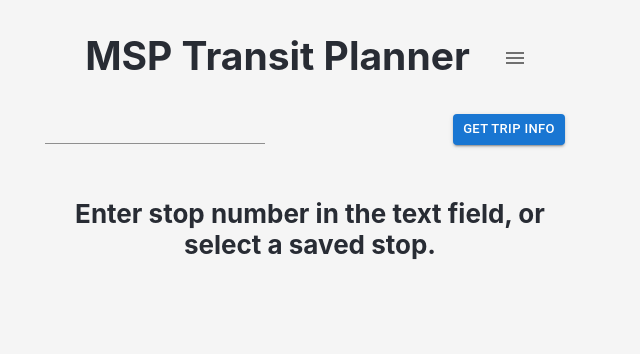
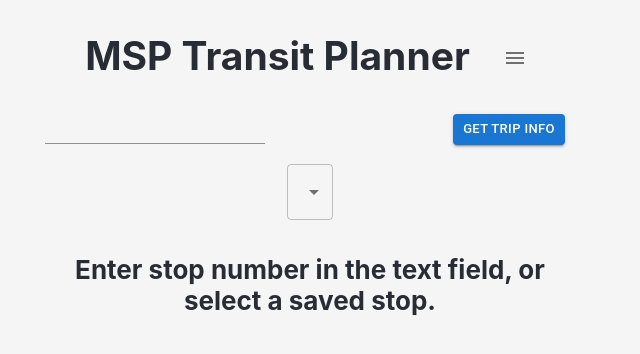
Before and after one commit to cjdufault/msp-next-trip, a React (Create React App) app: page / in a window 1280 px wide. Shown: the top 354 px of the page, without its empty margins (330-970 px from the left). Built offline with nearby package versions, Linux system fonts and the light colour scheme.

Commit message:
refactor stop saves to include stop description

```diff
--- a/src/components/NextTripLookup.jsx
+++ b/src/components/NextTripLookup.jsx
@@ -7,6 +7,8 @@ import TableBody from '@mui/material/TableBody';
 import TableCell from '@mui/material/TableCell';
 import TableRow from '@mui/material/TableRow';
 import TextField from '@mui/material/TextField';
+import Select from '@mui/material/Select';
+import MenuItem from '@mui/material/MenuItem';
 import SaveIcon from '@mui/icons-material/Save';
 import DeleteIcon from '@mui/icons-material/Delete';
 import getNextTrip from '../data/tripData';
@@ -20,6 +22,7 @@ export const NextTripLookup = ({ mapDisplayCallback, currentStop }) => {
   const [statusMessage, setStatusMessage] = useState(defaultStatusMessage);
   const [departures, setDepartures] = useState();
   const [savedStops, setSavedStops] = useState(JSON.parse(localStorage.getItem('savedStops')) ?? []);
+  const [stopDescription, setStopDescription] = useState();
   const [showSaveButton, setShowSaveButton] = useState(false);
   const [showUnSaveButton, setShowUnSaveButton] = useState(false);
   const [internalValue, setInternalValue] = useState(stopNumber);
@@ -38,21 +41,30 @@ export const NextTripLookup = ({ mapDisplayCallback, currentStop }) => {
   };
 
   const handleSaveStop = () => {
-    if (!savedStops.includes(stopNumber)) {
-      let newSavedStops = savedStops.concat(stopNumber);
+
+    let savedStopNumbers = savedStops.map(stop => stop.number);
+
+    if (!savedStopNumbers.includes(stopNumber)) {
+
+      let stopData = {
+        number: stopNumber,
+        description: stopDescription
+      }
+
+      let newSavedStops = savedStops.concat(stopData);
       setSavedStops(newSavedStops);
       localStorage.setItem('savedStops', JSON.stringify(newSavedStops));
     }
   };
 
   const handleUnSaveStop = () => {
-    let newSavedStops = savedStops.filter(stop => stop !== stopNumber);
+    let newSavedStops = savedStops.filter(stop => stop.number !== stopNumber);
     setSavedStops(newSavedStops);
     localStorage.setItem('savedStops', JSON.stringify(newSavedStops));
   };
 
   const handleSelectSavedStop = async (event) => {
-    const savedStop = event.target.innerText;
+    const savedStop = event.target.value;
     setStopNumber(savedStop.trim());
     setInternalValue(savedStop.trim());
     await fetchNextTrips(savedStop);
@@ -63,6 +75,7 @@ export const NextTripLookup = ({ mapDisplayCallback, currentStop }) => {
     const nextTripResult = await getNextTrip(stop);
 
     if (nextTripResult.success) {
+      setStopDescription(nextTripResult.stops[0].description);
       setStatusMessage(nextTripResult.stops[0].description);
       setDepartures(nextTripResult.departures);
     }
@@ -92,7 +105,9 @@ export const NextTripLookup = ({ mapDisplayCallback, currentStop }) => {
     currentSavedStops
   ) => {
     if (currentDepartures) {
-      let stopIsSaved = currentSavedStops.includes(currentStopNumber);
+      let savedStopNumbers = currentSavedStops.map(stop => stop.number);
+
+      let stopIsSaved = savedStopNumbers.includes(currentStopNumber);
       setShowSaveButton(!stopIsSaved);
       setShowUnSaveButton(stopIsSaved);
     }
@@ -162,15 +177,16 @@ export const NextTripLookup = ({ mapDisplayCallback, currentStop }) => {
         </form>
       </div>
       <div className={'saved-stops'}>
-        {savedStops.map(stop =>
-          <Button
-            key={stop}
-            onClick={handleSelectSavedStop}
-            className={'saved-stop-btn'}
-            size={'small'}
-            variant={'outlined'}
-          >{stop}</Button>
-        )}
+        <Select
+          id={'saved-stop-selector'}
+          value={stopNumber}
+          label={'Select a Saved Stop'}
+          onChange={handleSelectSavedStop}
+        >
+          {savedStops.map(stop =>
+            <MenuItem value={stop.number} key={stop.number}>{stop.description}</MenuItem>
+          )}
+        </Select>
       </div>
       <h4 className={'trip-lookup-status-message'}>{statusMessage}</h4>
       {
--- a/src/components/VehiclesMap.jsx
+++ b/src/components/VehiclesMap.jsx
@@ -4,8 +4,6 @@ import { MapContainer, TileLayer, Marker, useMap, Polyline } from 'react-leaflet
 import { getVehiclePositions } from "../data/mapData";
 import { getRouteShape } from '../data/shapeData';
 import constants from '../constants.json';
-
-// TODO: implement proper error handling for bad route numbers
 
 export const VehiclesMap = ({ routeNumber, exitCallback }) => {
 
```
